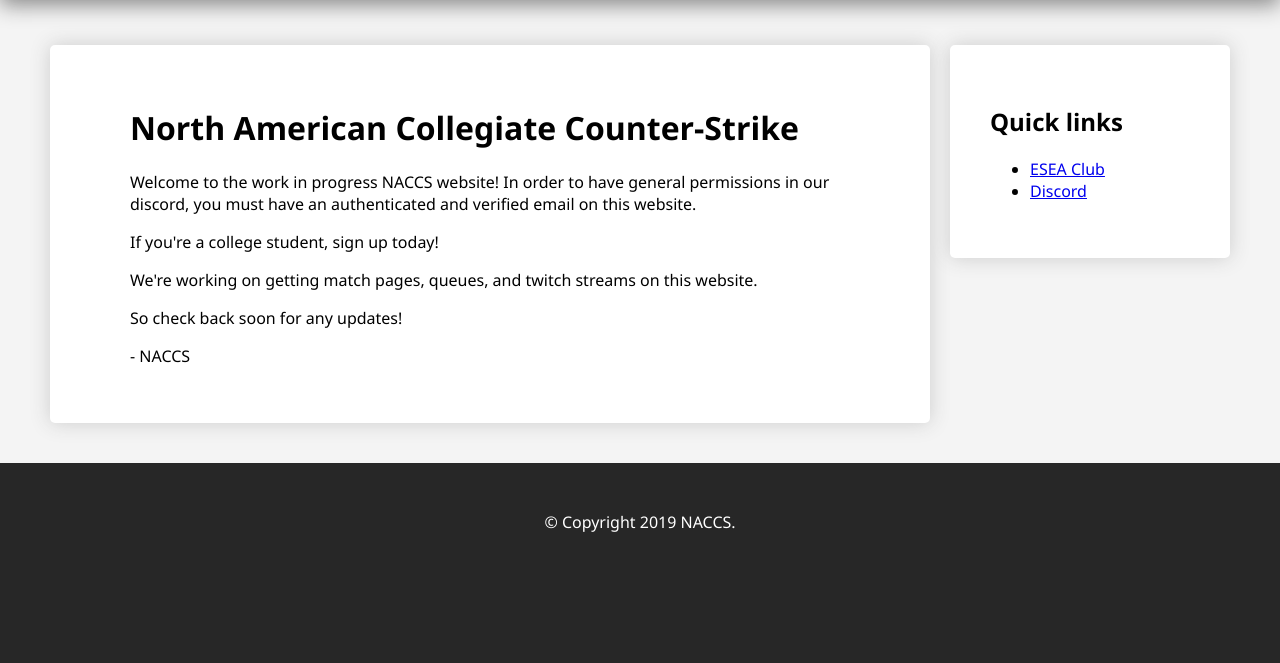
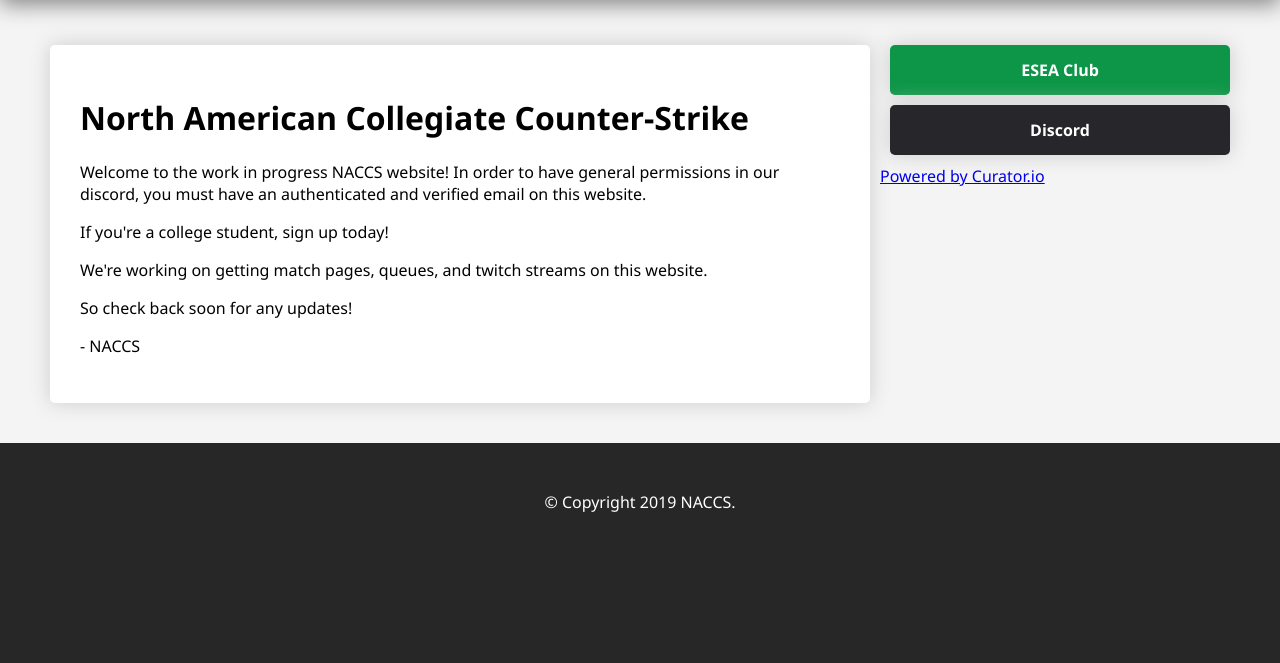
Before and after one commit to dl-eric/naccs-web, a Flask app: page / in a window 1280 px wide. Shown: the part 255-918 px from the top of the page. After the commit the page ends 767 px from the top, so only its background shows below. Run offline with Flask 2, Linux system fonts and the light colour scheme; data that the repository does not hold is empty; some libraries are stand-ins or nearby versions.

Commit message:
Stylize side bar

```diff
--- a/matches.py
+++ b/matches.py
@@ -36,11 +36,11 @@ class Matches:
 
             # Find home team
             home_team_name = self._get_team_name(match, 'home')
-            json_match['home'] = home_team_name
+            json_match['home'] = 'Team ' + home_team_name
 
             # Find away team
             away_team_name = self._get_team_name(match, 'away')
-            json_match['away'] = away_team_name
+            json_match['away'] = 'Team ' + away_team_name
 
             json_match['score'] = match.find('td', attrs={'class': 'score'}).text
             json_match['home_score'] = json_match['score'].split('-')[0]
--- a/static/css/index.css
+++ b/static/css/index.css
@@ -36,3 +36,30 @@ table {
 .slick-next:before, .slick-prev:before {
     color: rgb(255, 153, 0)
 }
+
+.button {
+    display: block;
+    font-weight: bold;
+    font-size: 16px;
+    margin: 10px;
+    box-shadow: 0px 0px 20px #ccc;
+    border-radius: 5px;
+    padding: 14px 0;
+    color: white;
+    text-align: center;
+    text-decoration: none;
+}
+
+.esea {
+    background-color: #0E9648;
+}
+
+.discord {
+    background-color: #26262B;
+}
+
+.discord a {
+    width: 100%;
+    color: white;
+    text-decoration: none;
+}
--- a/static/css/main.css
+++ b/static/css/main.css
@@ -17,11 +17,11 @@ body {
 }
 
 .main_col {
-    flex: 3;
+    flex: 7;
 }
 
 .secondary_col {
-    flex: 1;
+    flex: 3;
 }
 
 .card {
@@ -30,11 +30,7 @@ body {
     text-align: left;
     box-shadow: 0px 0px 20px #ccc;
     border-radius: 5px;
-    padding: 40px 80px 40px 80px;
-}
-
-.small {
-    padding: 40px 40px 40px 40px;
+    padding: 30px;
 }
 
 input {
--- a/static/js/index.js
+++ b/static/js/index.js
@@ -1,28 +1,22 @@
 $(document).ready(function(){
     $('.matches').slick({
       infinite: false,
-      slidesToShow: 5,
+      slidesToShow: 4,
       responsive: [
         {
-            breakpoint: 1200,
+            breakpoint: 1000,
             settings: {
-                slidesToShow: 4,
+                slidesToShow: 3,
             }
         },
         {
-          breakpoint: 900,
-          settings: {
-            slidesToShow: 3,
-          }
-        },
-        {
-          breakpoint: 700,
+          breakpoint: 820,
           settings: {
             slidesToShow: 2,
           }
         },
         {
-            breakpoint: 480,
+            breakpoint: 600,
             settings: {
                 slidesToShow: 1,
             }
--- a/templates/index.html
+++ b/templates/index.html
@@ -49,17 +49,19 @@
       </div>
     </div>
     <div class="secondary_col">
-      <div class="card small">
-        <h2>Quick links</h2>
-        <ul>
-          <li>
-            <a href="https://play.esea.net/club/70">ESEA Club</a>
-          </li>
-          <li>
-            <a href="https://discord.gg/6Bkbavq">Discord</a>
-          </li>
-        </ul>
-      </div>
+      <a target="_blank" class="button esea" href="https://play.esea.net/club/70">ESEA Club</a>
+      <a target="_blank" class="button discord" href="https://discord.gg/6Bkbavq">Discord</a>
+
+      <div id="curator-feed"><a href="https://curator.io" target="_blank" class="crt-logo crt-tag">Powered by Curator.io</a></div>
+
+      <script type="text/javascript">
+      /* curator-feed */
+      (function(){
+      var i, e, d = document, s = "script";i = d.createElement("script");i.async = 1;
+      i.src = "https://cdn.curator.io/published/f280553e-bf05-4a4d-a659-c577f4ef61c1.js";
+      e = d.getElementsByTagName(s)[0];e.parentNode.insertBefore(i, e);
+      })();
+      </script>
     </div>
   </div>
 {% endblock %}
```
